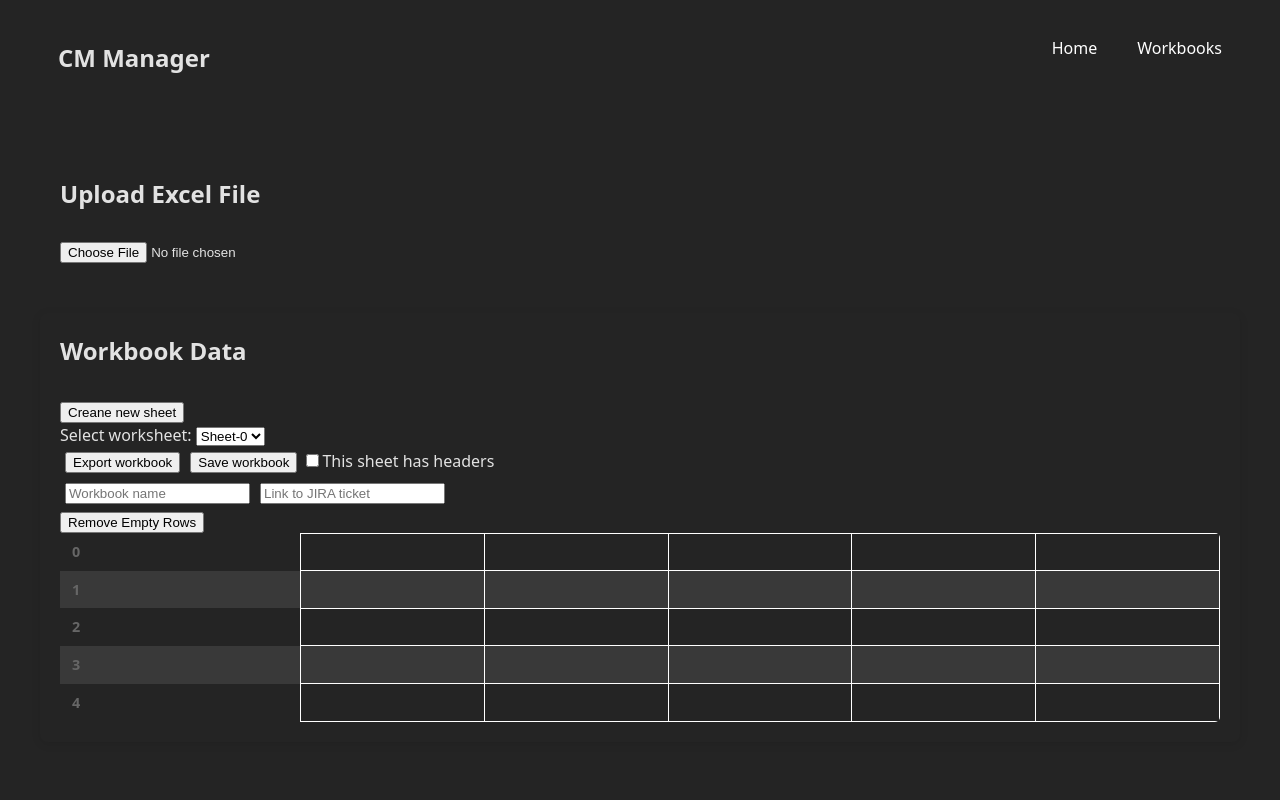
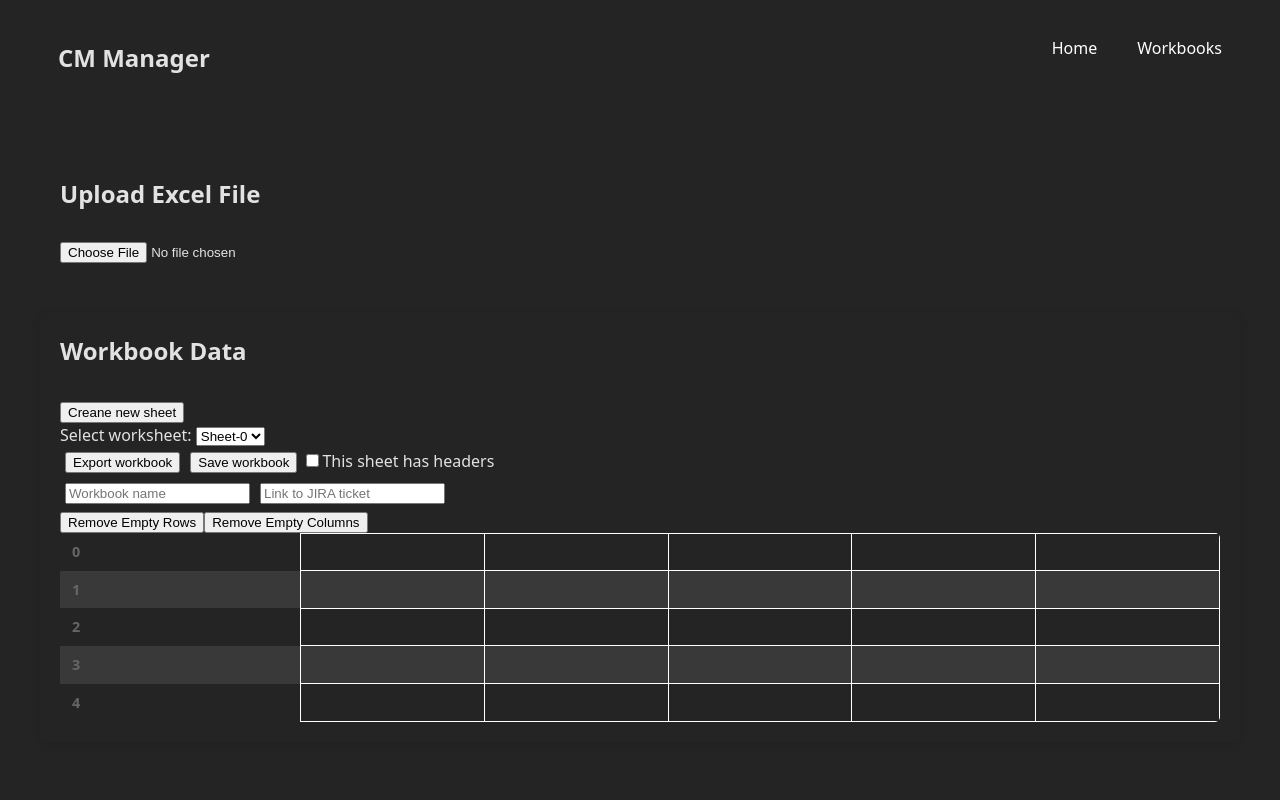
Before and after one commit to AmirDehestani/CM-Manager, a React (Vite) app in the folder client/: page / in a window 1280 px wide. Both pictures are taken after a click on the button "Creane new sheet". Shown: the top 800 px of the page. Built offline with nearby package versions, Linux system fonts and the light colour scheme.

Commit message:
Add macro te delete empty columns

```diff
--- a/client/src/components/Macros.jsx
+++ b/client/src/components/Macros.jsx
@@ -7,15 +7,44 @@ const Macros = () => {
     const deleteEmptyRows = () => {
         setWorkbookData((prevData) => {
             const worksheet = prevData[activeSheet];
+            if (!worksheet || worksheet.length === 0) return prevData;
             let filteredWorksheet = worksheet.filter(row => row.some(cell => cell));
             return {...prevData, [activeSheet]: filteredWorksheet}
         })
     }
 
+
+    const deleteEmptyColumns = () => {
+        setWorkbookData((prevData) => {
+            const worksheet = prevData[activeSheet];
+            if (!worksheet || worksheet.length === 0) return prevData;
+
+            const columnCount = Math.max(...worksheet.map(row => row.length));
+
+            // Determine which columns are not entirely empty
+            const nonEmptyColumnIndices = [];
+            for (let col = 0; col < columnCount; col++) {
+                if (worksheet.some(row => row[col])) {
+                    nonEmptyColumnIndices.push(col);
+                }
+            }
+
+            // Filter each row to keep only non-empty columns
+            const filteredWorksheet = worksheet.map(row =>
+                nonEmptyColumnIndices.map(colIndex => row[colIndex])
+            );
+
+            return { ...prevData, [activeSheet]: filteredWorksheet };
+        });
+    };
+
+
+
     return (
         <>
             <div>
                 <button onClick={deleteEmptyRows}>Remove Empty Rows</button>
+                <button onClick={deleteEmptyColumns}>Remove Empty Columns</button>
             </div>
         </>
     )
```
